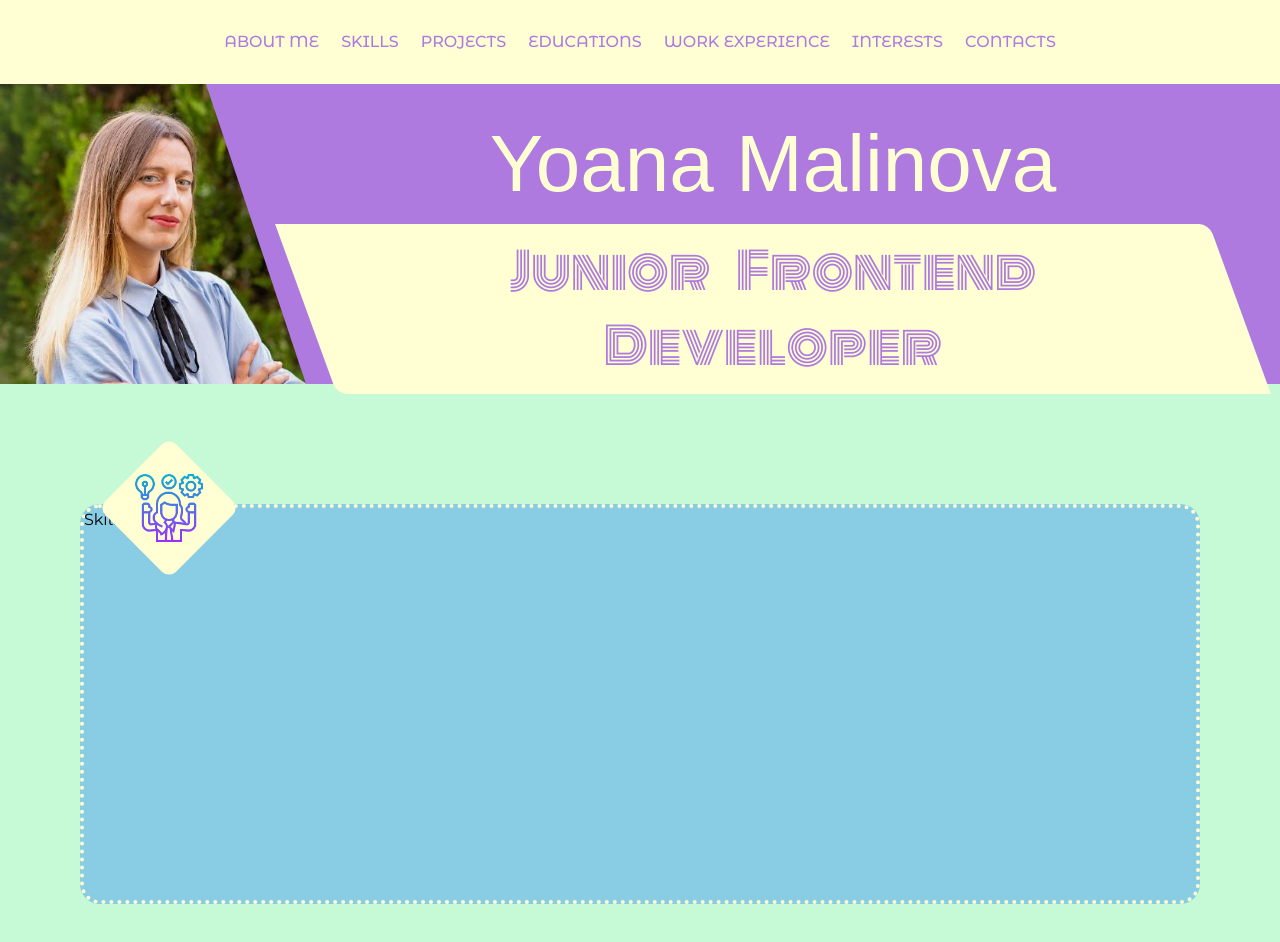
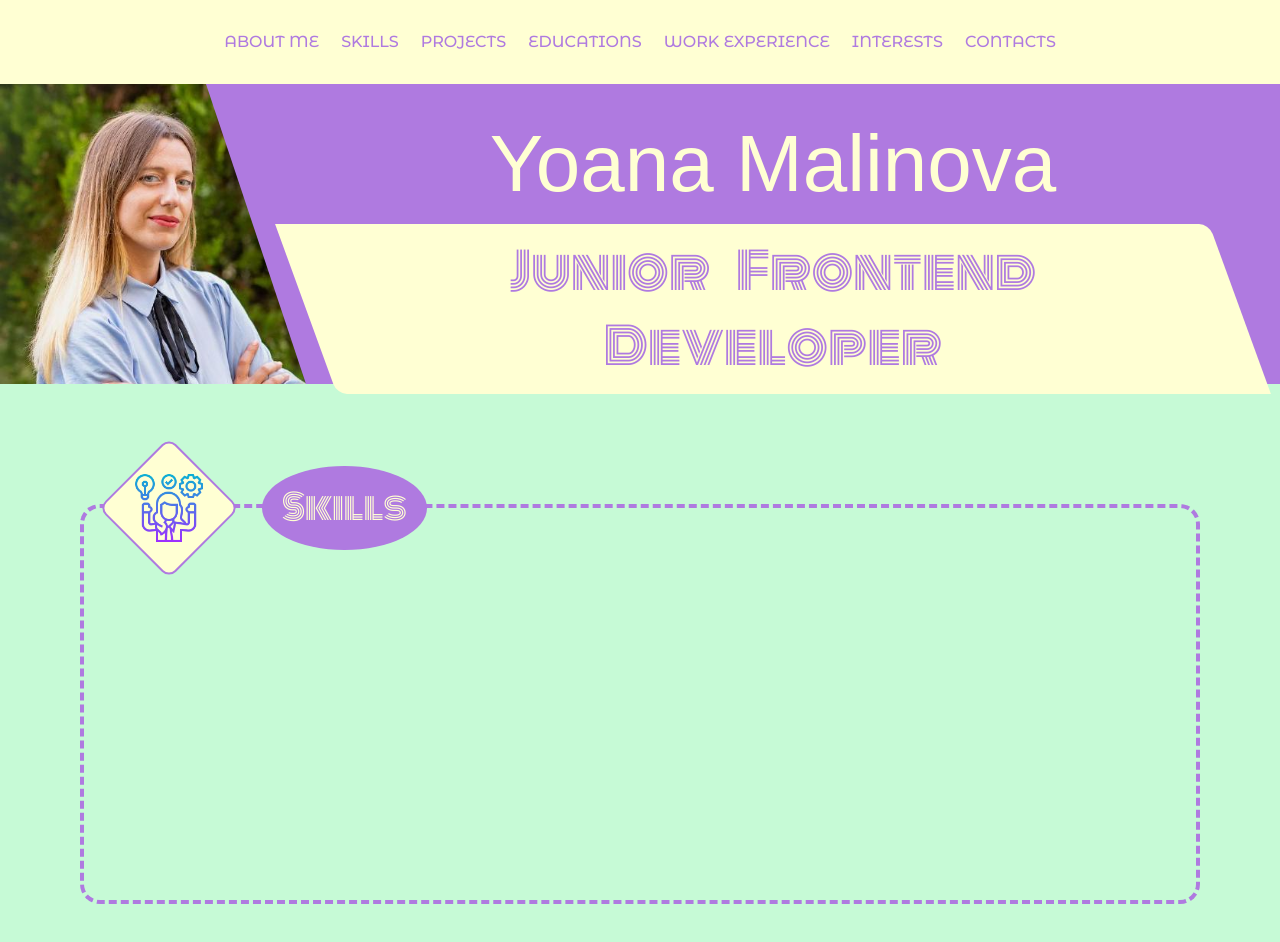
Before and after one commit to JoanaMalinova/Personal-Portfolio, a plain HTML site: page index.html in a window 1280 px wide. Shown: the top 942 px of the page. Drawn offline with Linux system fonts and the light colour scheme; a web font is replaced by a local one.

Commit message:
customized skills design

```diff
--- a/styles.css/style.css
+++ b/styles.css/style.css
@@ -175,12 +175,12 @@ header {
 .inner-wrapper{
     position: relative;
     border-radius: 20px;
-    border: 4px dotted #ffffd3;
-    background-color: rgb(136, 205, 228);
+    border: 4px dashed rgb(175, 122, 224);
+    /* background-color: #ffffd3; */
     height: 50vh;
  }
 
-.skills .icon-wrapper{
+.icon-wrapper{
     background-color: #ffffd3;
     transform: rotate(45deg);
     border-radius: 10px;
@@ -194,4 +194,19 @@ header {
     position: absolute;
     left: 5px;
     top: -80px;
+    border: 2px solid rgb(175, 122, 224);
 }
+
+.inner-wrapper span{
+    position: absolute;
+    border-radius: 50%;
+    top:0;
+    left: 16%;
+    transform: translateY(-50%);
+    font-size: 34px;
+    background-color: rgb(175, 122, 224);
+    padding: 25px 20px;
+    color: #ffffd3;
+    line-height: 1;
+    font-family: "Monoton", sans-serif;
+}
```
